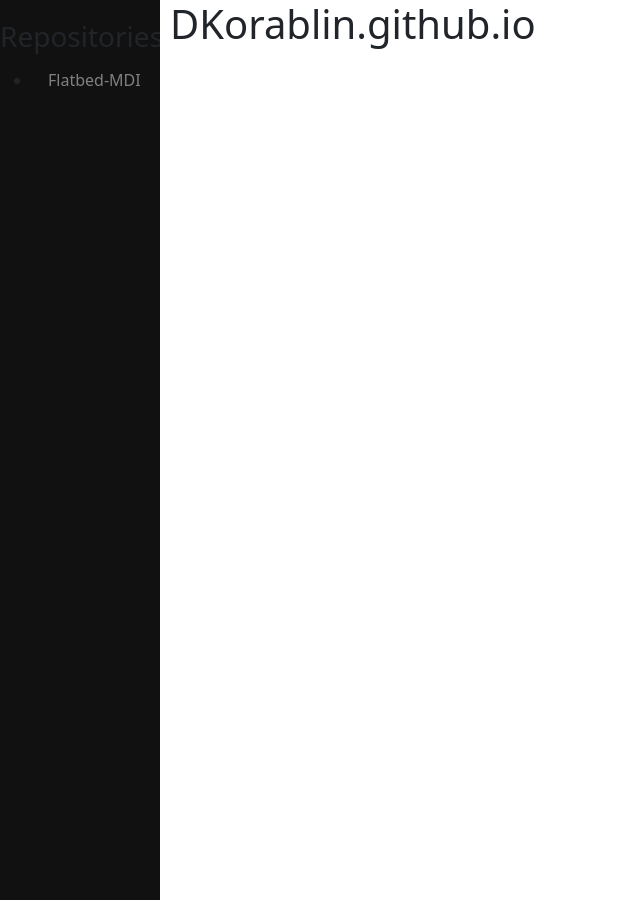
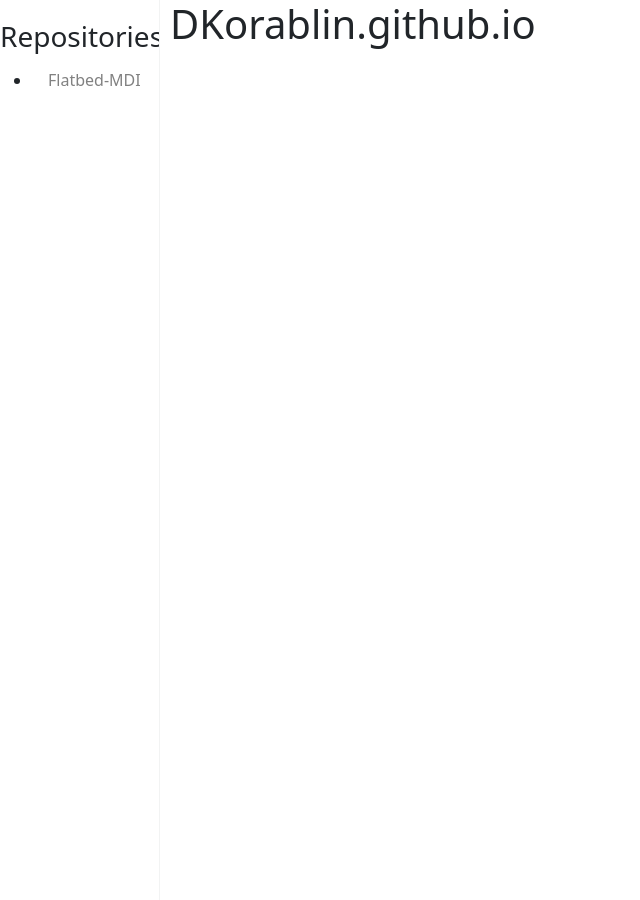
Before and after one commit to DKorablin/DKorablin.github.io, a Jekyll site: the page built from README.md, in a window 1280 px wide. Shown: the whole page, without its empty margins (0-640 px from the left). Built offline with Jekyll 4.4.1, drawn with Linux system fonts in a browser that asks for light colours; our own code applies the rules of GitHub Pages for plain Markdown files.

Commit message:
Style improvements

```diff
--- a/css/a.css
+++ b/css/a.css
@@ -5,9 +5,9 @@
   z-index: 1;
   top: 0;
   left: 0;
-  background-color: #111;
   overflow-x: hidden;
   padding-top: 20px;
+  border-right: 1px solid #f2f3f3;
 }
 
 aside a {
@@ -18,7 +18,7 @@
 }
 
 aside a:hover {
-  color: #f1f1f1;
+  text-decoration: underline;
 }
 
 main {
```
